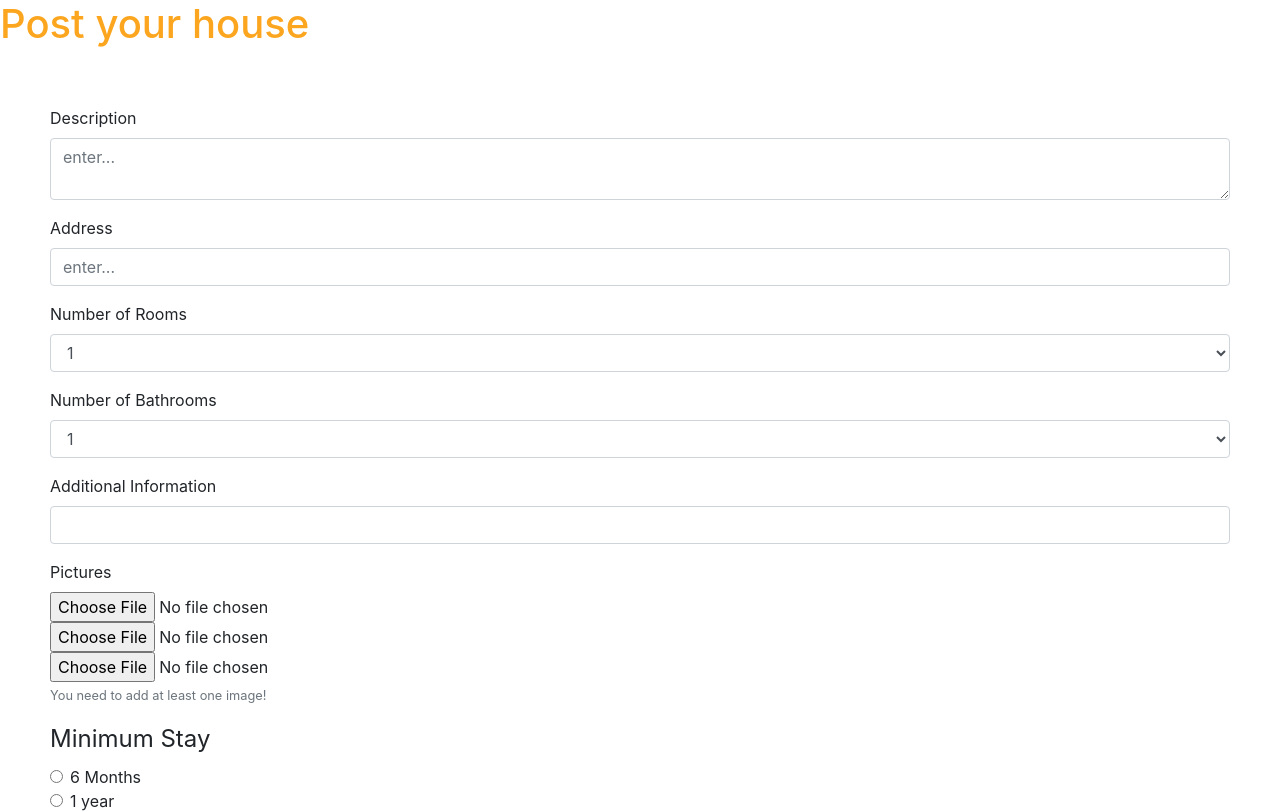
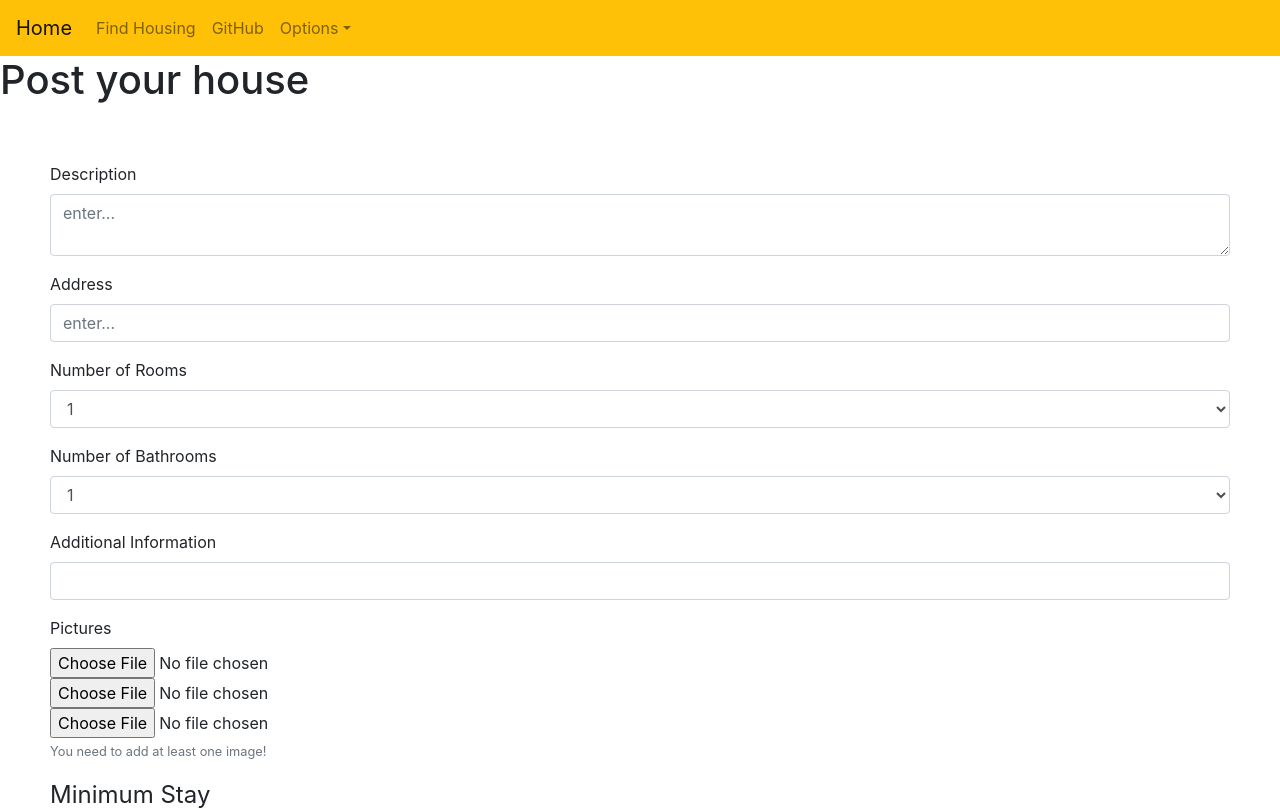
Before and after one commit to aniquedavla/community.housing, a React (Create React App) app: page /PostHousing in a window 1280 px wide. Shown: the top 812 px of the page. Built offline with nearby package versions, Linux system fonts and the light colour scheme; no server answers; what google-maps-react would draw is missing.

Commit message:
Implemented storing user's information to the firebase
Implemented storing user's information to the firebase after signup. Added NavTopBar to navigate through the website.

```diff
--- a/src/App.js
+++ b/src/App.js
@@ -1,7 +1,7 @@
 import React from 'react';
 import logo from './logo.svg';
 import './App.css';
-import Title from './HomePage/Title';
+import NavTopBar from './HomePage/NavTopBar';
 import Home from './HomePage/Home';
 import findHouse from './FindHousing/findHouse';
 import {BrowserRouter, Route, Switch} from "react-router-dom";
@@ -11,7 +11,8 @@ import Register from './SignUp/Register';
 import SignIn from './Login/SignIn';
 import { Component } from 'react';
 import Fire from './FireDbConfig/Fire';
-
+import { Redirect } from 'react-router-dom';
+import 'firebase/database';
 
 class App extends Component {
 
@@ -45,15 +46,17 @@ class App extends Component {
         <BrowserRouter>
 
           <div>
+            {this.state.user ? (<Redirect to='/PostHousing'/>): (<NavTopBar/> )}
+
             <Switch>
               <Route path="/" component={Home} exact />
               <Route path="/findHouse" component={findHouse} exact />
               <Route path="/PostHousing" component={PostHousing} exact />
               <Route path="/Register" component={Register} exact />
               <Route path="/SignIn" component={SignIn} exact />
+              <Route component={PageError} />
 
 
-              <Route component={PageError} />
 
             </Switch>
 
@@ -66,3 +69,23 @@ class App extends Component {
 }
 
 export default App;
+
+
+// <BrowserRouter>
+//
+//   <div>
+//     <Switch>
+//       <Route path="/" component={Home} exact />
+//       <Route path="/findHouse" component={findHouse} exact />
+//       <Route path="/PostHousing" component={PostHousing} exact />
+//       <Route path="/Register" component={Register} exact />
+//       <Route path="/SignIn" component={SignIn} exact />
+//
+//
+//       <Route component={PageError} />
+//
+//     </Switch>
+//
+//   </div>
+//
+// </BrowserRouter>
--- a/src/FindHousing/findHouse.jsx
+++ b/src/FindHousing/findHouse.jsx
@@ -11,7 +11,7 @@ class findHouse extends React.Component {
       <div className="row ">
         <div className="col-8 leftPanel p">
           <h1 className="titleColor">
-            Find housing
+            SJSU Engineers
           </h1>
 
           <HouseMap/>
--- a/src/FireDbConfig/Fire.js
+++ b/src/FireDbConfig/Fire.js
@@ -1,4 +1,4 @@
-import firebase from 'firebase';
+import * as firebase from 'firebase';
 
 const firebaseConfig = {
   apiKey: "AIzaSyDs2FRDJ0_A9KIhqqoqolbKYnyuSBfcp8g",
@@ -11,5 +11,5 @@ const firebaseConfig = {
   measurementId: "G-KX5LQJ6S79"
 };
 
-const fire = firebase.initializeApp(firebaseConfig);
-export default fire;
+const Fire = firebase.initializeApp(firebaseConfig);
+export default Fire;
--- /dev/null
+++ b/src/HomePage/NavTopBar.jsx
@@ -0,0 +1,81 @@
+import React, { useState } from 'react';
+import {
+  Collapse,
+  Navbar,
+  NavbarToggler,
+  NavbarBrand,
+  Nav,
+  NavItem,
+  NavLink,
+  UncontrolledDropdown,
+  DropdownToggle,
+  DropdownMenu,
+  DropdownItem,
+} from 'reactstrap';
+
+const NavTopBar = (props) => {
+  const [isOpen, setIsOpen] = useState(false);
+
+  const toggle = () => setIsOpen(!isOpen);
+
+  return (
+    <div>
+      <Navbar color="warning" light expand="md">
+        <NavbarBrand href="/">Home</NavbarBrand>
+        <NavbarToggler onClick={toggle} />
+        <Collapse isOpen={isOpen} navbar>
+          <Nav className="mr-auto" navbar>
+            <NavItem>
+              <NavLink href="/findHouse/">Find Housing</NavLink>
+            </NavItem>
+            <NavItem>
+              <NavLink href="https://github.com/alseddiqa/community-housing">GitHub</NavLink>
+            </NavItem>
+            <UncontrolledDropdown nav inNavbar>
+              <DropdownToggle nav caret>
+                Options
+              </DropdownToggle>
+              <DropdownMenu right>
+                <DropdownItem>
+                <NavLink href="/Register/">Sign Up</NavLink>
+                </DropdownItem>
+                <DropdownItem divider />
+                <DropdownItem>
+                  <NavLink href="/SignIn/">Sign In</NavLink>
+                </DropdownItem>
+              </DropdownMenu>
+            </UncontrolledDropdown>
+          </Nav>
+        </Collapse>
+      </Navbar>
+    </div>
+  );
+}
+
+export default NavTopBar;
+
+// import React from 'react';
+//
+//
+// const Empty = () => (
+//
+//   <div>
+//
+//   </div>
+//
+// );
+//
+// // function HelloWorld(props)
+// // {
+// //   return (
+// //
+// //     <div>
+// //
+// //       <h2> Hello Community Housing, <em> (props.name) </em> </h2>
+// //
+// //     </div>
+// //
+// //   );
+// // }
+//
+// export default Empty;
--- a/src/Login/SignIn.js
+++ b/src/Login/SignIn.js
@@ -43,35 +43,6 @@ const styles = theme => ({
 
 class SignIn extends React.Component {
 
-  constructor(props){
-    super(props);
-
-    this.state = {
-      user:null,
-      redirect : false
-
-    }
-
-    this.authListener = this.authListener.bind(this);
-  }
-
-  componentDidMount(){
-    this.authListener();
-  }
-
-  authListener()
-  {
-    Fire.auth().onAuthStateChanged((user) => {
-      if(user) {
-        this.this.setState({user});
-      }
-      else {
-        this.this.setState({user:null});
-      }
-    })
-
-  }
-
   login()
   {
       const email = document.getElementById("email").value;
@@ -80,7 +51,6 @@ class SignIn extends React.Component {
       Fire.auth().signInWithEmailAndPassword(email,password)
         .then((u) => {
           console.log("Success login")
-          this.renderRedirect();
         })
       .catch((err) => {
       console.log("Error: " + err.toString());
@@ -88,18 +58,6 @@ class SignIn extends React.Component {
 
   }
 
-
-  setRedirect = () => {
-    this.setState({
-      redirect: true
-    })
-  }
-
-  renderRedirect = () => {
-    if (this.state.redirect) {
-      return <Redirect to='/PostHousing' />
-    }
-  }
 
   render() {
     const { classes } = this.props;
@@ -109,7 +67,6 @@ class SignIn extends React.Component {
       <Container component="main" maxWidth="xs">
         <CssBaseline />
         <div className={classes.paper}>
-
           <Avatar className={classes.avatar}>
             <LockOpenIcon />
           </Avatar>
--- a/src/PostHouse/PostHousing.jsx
+++ b/src/PostHouse/PostHousing.jsx
@@ -2,7 +2,7 @@ import React from 'react';
 import HouseForm from './HouseForm';
 import Fire from '../FireDbConfig/Fire';
 import { Button } from 'reactstrap';
-
+import { Redirect } from 'react-router-dom';
 
 
 class PostHousing extends React.Component {
@@ -16,15 +16,35 @@ class PostHousing extends React.Component {
     logout() {
         Fire.auth().signOut();
     }
+
+    state = {
+      redirect : false
+    }
+
+    setRedirect = () => {
+      this.setState({
+        redirect: true
+      })
+    }
+
+    renderRedirect = () => {
+      if (this.state.redirect) {
+        return <Redirect to='/' />
+      }
+    }
+
   render() {
 
     return (
 
       <div className>
 
-      <h1 className="titleColor">   Post your house </h1>
+      <h1 >   Post your house </h1>
 
       <HouseForm />
+      {this.renderRedirect()}
+      <Button onClick={() => { this.logout(); this.setRedirect();}} color="warning" size="lg" block>Logout</Button>
+
 
       </div>
 
--- a/src/SignUp/Register.js
+++ b/src/SignUp/Register.js
@@ -17,6 +17,8 @@ import { FacebookLoginButton } from 'react-social-login-buttons';
 import { GoogleLoginButton } from 'react-social-login-buttons';
 import { withStyles } from '@material-ui/core/styles';
 import Fire from '../FireDbConfig/Fire';
+import * as firebase from 'firebase';
+
 
 
 const styles = theme => ({
@@ -41,6 +43,7 @@ const styles = theme => ({
 
 class Register extends React.Component {
 
+
   signUp()
   {
       const email = document.getElementById("email").value;
@@ -48,13 +51,51 @@ class Register extends React.Component {
 
       Fire.auth().createUserWithEmailAndPassword(email,password)
         .then((u) => {
-          console.log("Success login")
+          console.log("Success signUp")
         })
       .catch((err) => {
       console.log("Error: " + err.toString());
     })
 
+    var database = Fire.database();
+    var ref = database.ref('users');
+
+    const firstName = document.getElementById("firstName").value;
+    const lastName = document.getElementById("lastName").value;
+
+    var data = {
+      email: email,
+      firstName: firstName,
+      lastName : lastName
+    }
+    ref.push(data);
   }
+
+  //  registerUserInfo() {
+  //   var database = Fire.database();
+  //
+  //   var ref = database.ref('users');
+  //
+  //   // var data = {
+  //   //    email : document.getElementById("email").value,
+  //   //    password : document.getElementById("password").value,
+  //   //    firstName : document.getElementById("firstName").value,
+  //   //    lastName : document.getElementById("lastName").value,
+  //   // }
+  //
+  //   const email = document.getElementById("email").value;
+  //   const firstName = document.getElementById("firstName").value;
+  //   const lastName = document.getElementById("lastName").value;
+  //
+  //   // ref.push(data);
+  //
+  //   ref.set({
+  //   email: email,
+  //   firstName: firstName,
+  //   lastName : lastName
+  // });
+  //
+  // }
 
 
   render() {
```
